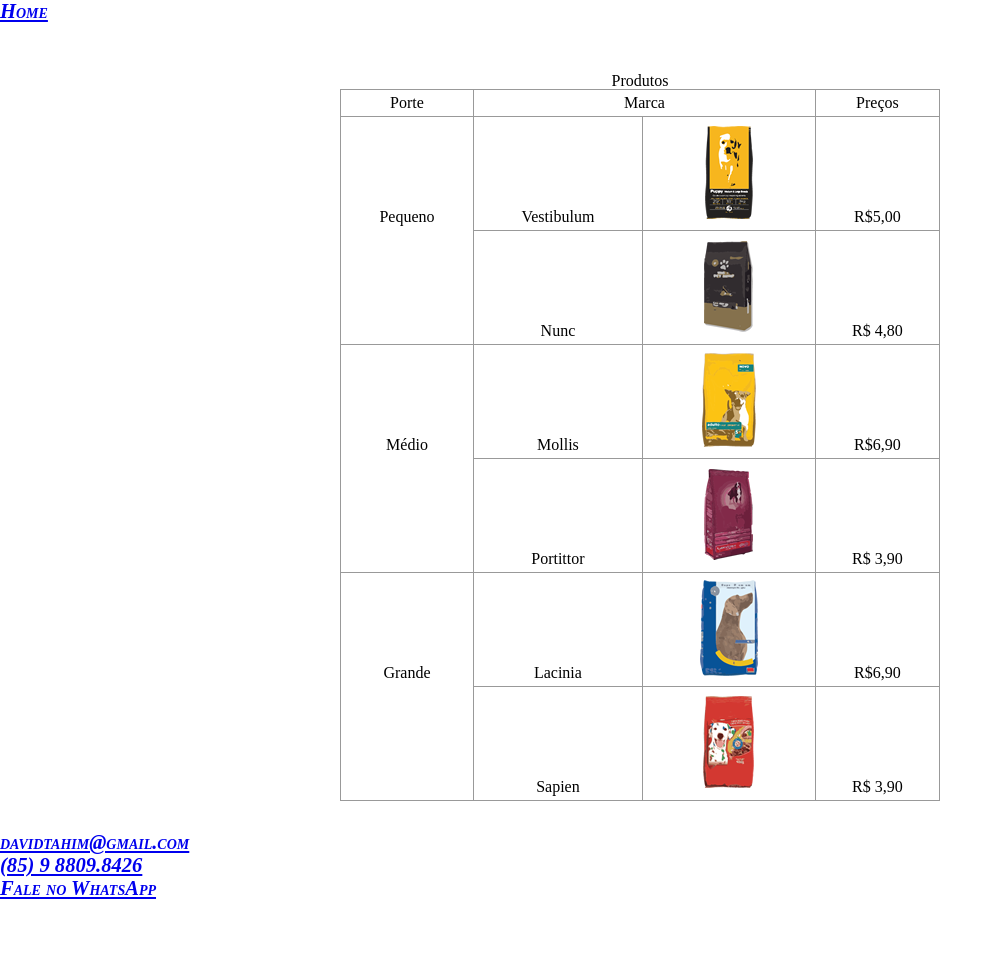
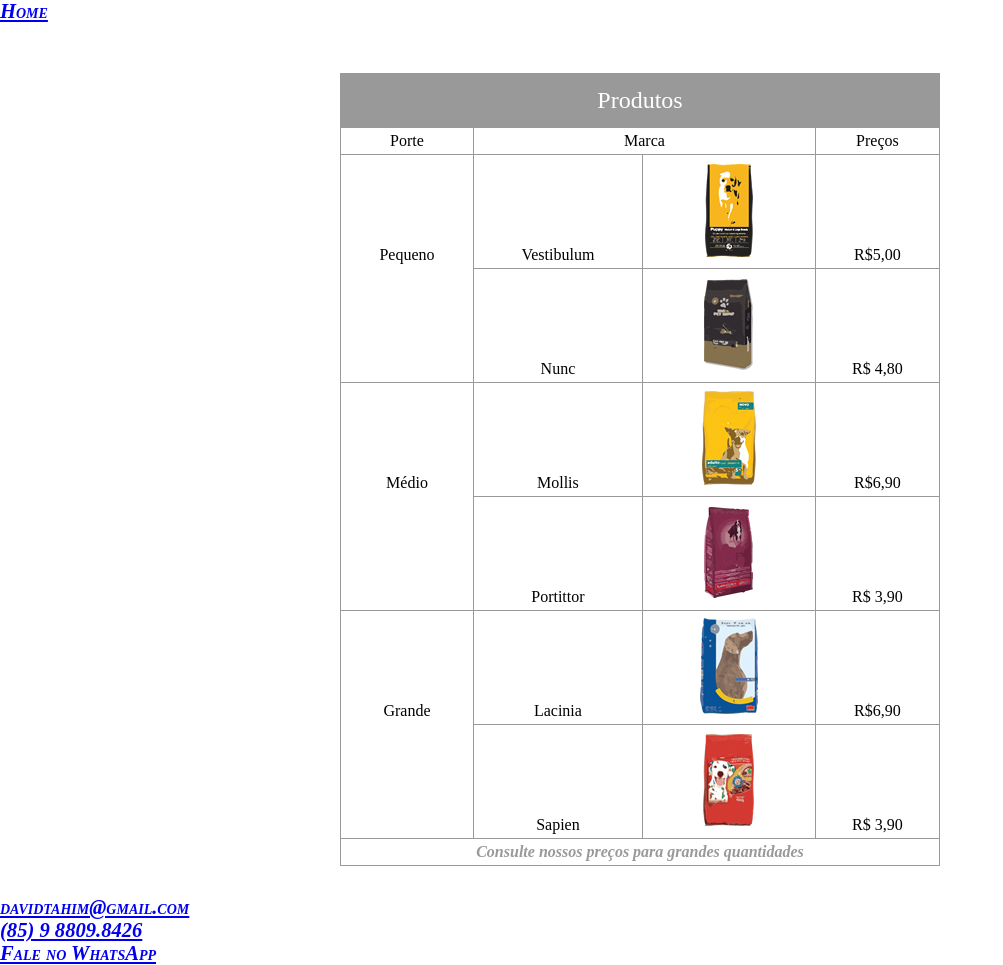
Before and after one commit to davidtahim/turma855novo, a PHP site: page /produtos.html in a window 1280 px wide. Shown: the whole page, without its empty margins (0-1003 px from the left). Before the commit the page ends 899 px from the top, so only its background shows below. Run offline with PHP 8.4, Linux system fonts and the light colour scheme.

Commit message:
página de produtos

```diff
--- a/css/principal.css
+++ b/css/principal.css
@@ -205,9 +205,27 @@ Trabalhando com a página curiosidades
    margin: 50px auto 30px;
    text-align: center;
    border-collapse: collapse;
+   font-family: Roboto Regular;
 }
 
 #produtos th, #produtos td {
     border: #999 solid 1px;
     padding: 5px;
 }
+
+#produtos caption {
+    background-color: #999;
+    color: white;
+    padding: 15px 0;
+    font-size: 1.5em;
+
+}
+#produtos td[colspan] {
+    font-style: italic;
+    font-weight: bold;
+    color: #999;
+}
+
+#produtos tr:hover {
+    background-color: #feff76;
+}
--- a/produtos.html
+++ b/produtos.html
@@ -57,6 +57,9 @@
         <td><img src="imagens/pq_emb_grande2.png"></td>
         <td>R$ 3,90</td>
     </tr>
+    <tr>
+        <td colspan="4">Consulte nossos preços para grandes quantidades</td>
+    </tr>
     </table>
 
     </main>
```
